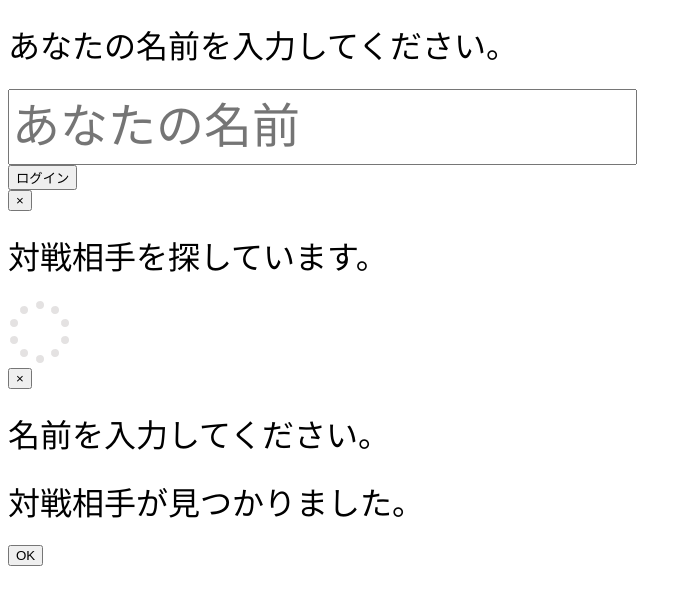
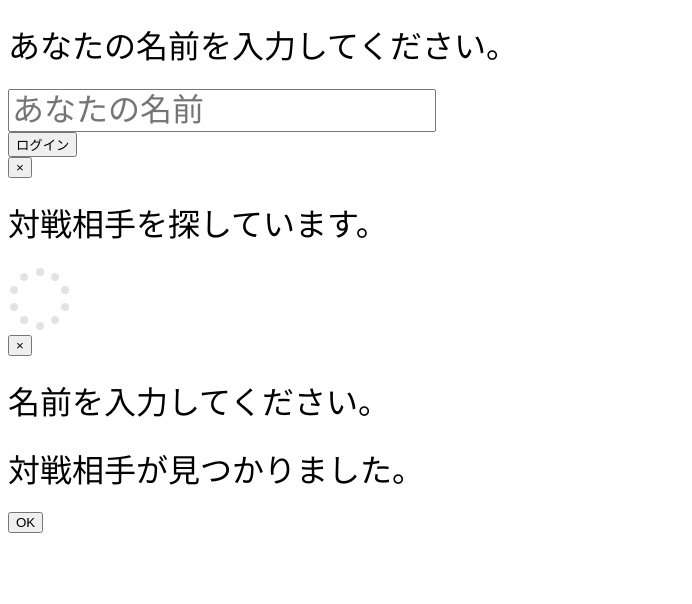
Before and after one commit to team-creatus/heroku, a website: page views/login.html in a window 1280 px wide. Shown: the whole page, without its empty margins (0-692 px from the left). Drawn offline with nearby package versions, Linux system fonts and the light colour scheme; files that its build step writes are made by us from their sources; files whose address does not match are found by name; a web font is replaced by a local one.

Commit message:
レスポンシブデザイン修正

```diff
--- a/public/css/login.css
+++ b/public/css/login.css
@@ -10,8 +10,7 @@ body, html, h1 {
 }
 
 input {
-  height: 70px !important;
-  font-size: 3rem !important;
+  font-size: 2rem !important;
   font-weight: 200 !important;
 }
 
```
